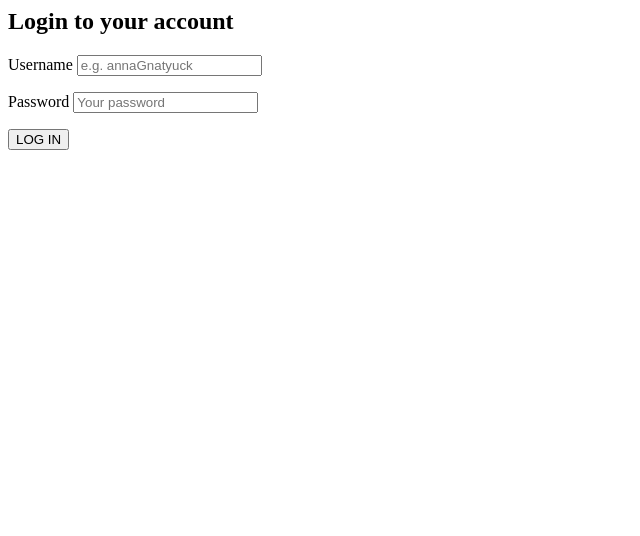
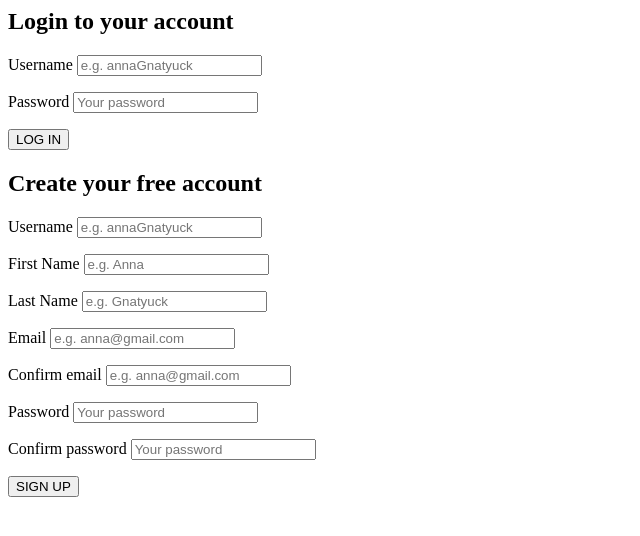
Before and after one commit to andreyfits/anniefy, a PHP site: page /register.php in a window 1280 px wide. Shown: the top 536 px of the page, without its empty margins (0-640 px from the left). Run offline with PHP 8.4, Linux system fonts and the light colour scheme.

Commit message:
Creating the register form

```diff
--- a/register.php
+++ b/register.php
@@ -11,10 +11,43 @@
             <input id="loginUsername" name="loginUsername" type="text" placeholder="e.g. annaGnatyuck" required>
         </p>
         <p>
-			<label for="passwordUsername">Password</label>
-			<input id="passwordUsername" name="passwordUsername" type="password" placeholder="Your password" required>
+            <label for="loginPassword">Password</label>
+            <input id="loginPassword" name="loginPassword" type="password" placeholder="Your password" required>
         </p>
         <button type="submit" name="loginButton">LOG IN</button>
+    </form>
+
+    <form id="registerForm" action="register.php" method="post">
+        <h2>Create your free account</h2>
+        <p>
+            <label for="username">Username</label>
+            <input id="username" name="username" type="text" placeholder="e.g. annaGnatyuck" required>
+        </p>
+        <p>
+            <label for="firstName">First Name</label>
+            <input id="firstName" name="firstName" type="text" placeholder="e.g. Anna" required>
+        </p>
+        <p>
+            <label for="lastName">Last Name</label>
+            <input id="lastName" name="lastName" type="text" placeholder="e.g. Gnatyuck" required>
+        </p>
+        <p>
+            <label for="email">Email</label>
+            <input id="email" name="email" type="email" placeholder="e.g. anna@gmail.com" required>
+        </p>
+        <p>
+            <label for="email2">Confirm email</label>
+            <input id="email2" name="email2" type="email" placeholder="e.g. anna@gmail.com" required>
+        </p>
+        <p>
+            <label for="password">Password</label>
+            <input id="password" name="password" type="password" placeholder="Your password" required>
+        </p>
+        <p>
+            <label for="password2">Confirm password</label>
+            <input id="password2" name="password2" type="password" placeholder="Your password" required>
+        </p>
+        <button type="submit" name="registerButton">SIGN UP</button>
     </form>
 </div>
 </body>
```
Lines whose indentation alone changed are shown as unchanged.
